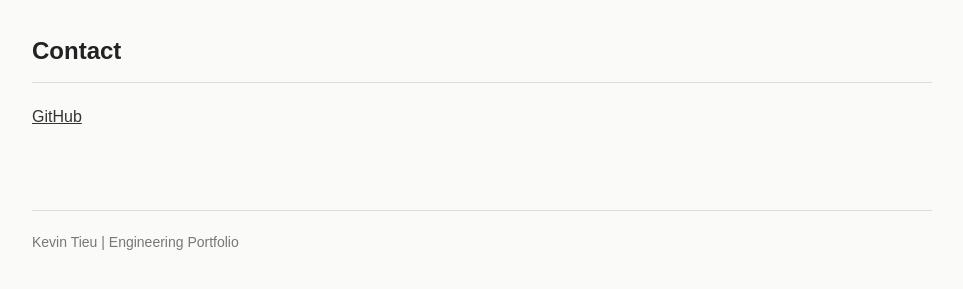
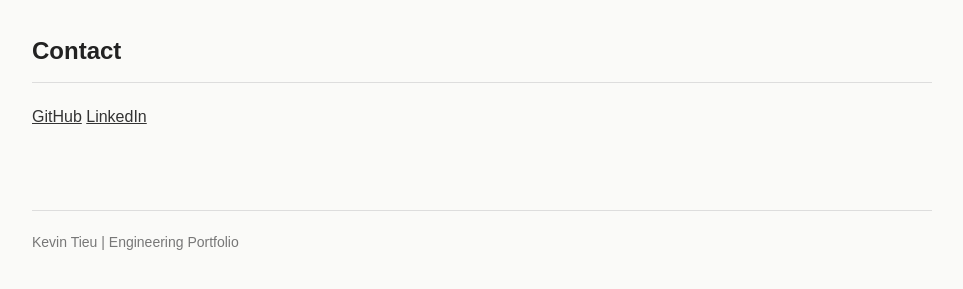
Before and after one commit to kevintieu1/kevintieu1.github.io, a Jekyll site: the page index.html, which Jekyll copies as it is, in a window 1280 px wide. Shown: the part 525-814 px from the top of the page, without its empty margins (158-1121 px from the left). Built offline with Jekyll 4.4.1, drawn with Linux system fonts in a browser that asks for light colours.

Commit message:
Update index.html

```diff
--- a/index.html
+++ b/index.html
@@ -71,6 +71,7 @@
       <h2>Contact</h2>
       <p>
         <a href="https://github.com/kevintieu1">GitHub</a>
+        <a href="https://linkedin.com/in/kevtieu">LinkedIn</a>
       </p>
     </section>
   </main>
```
